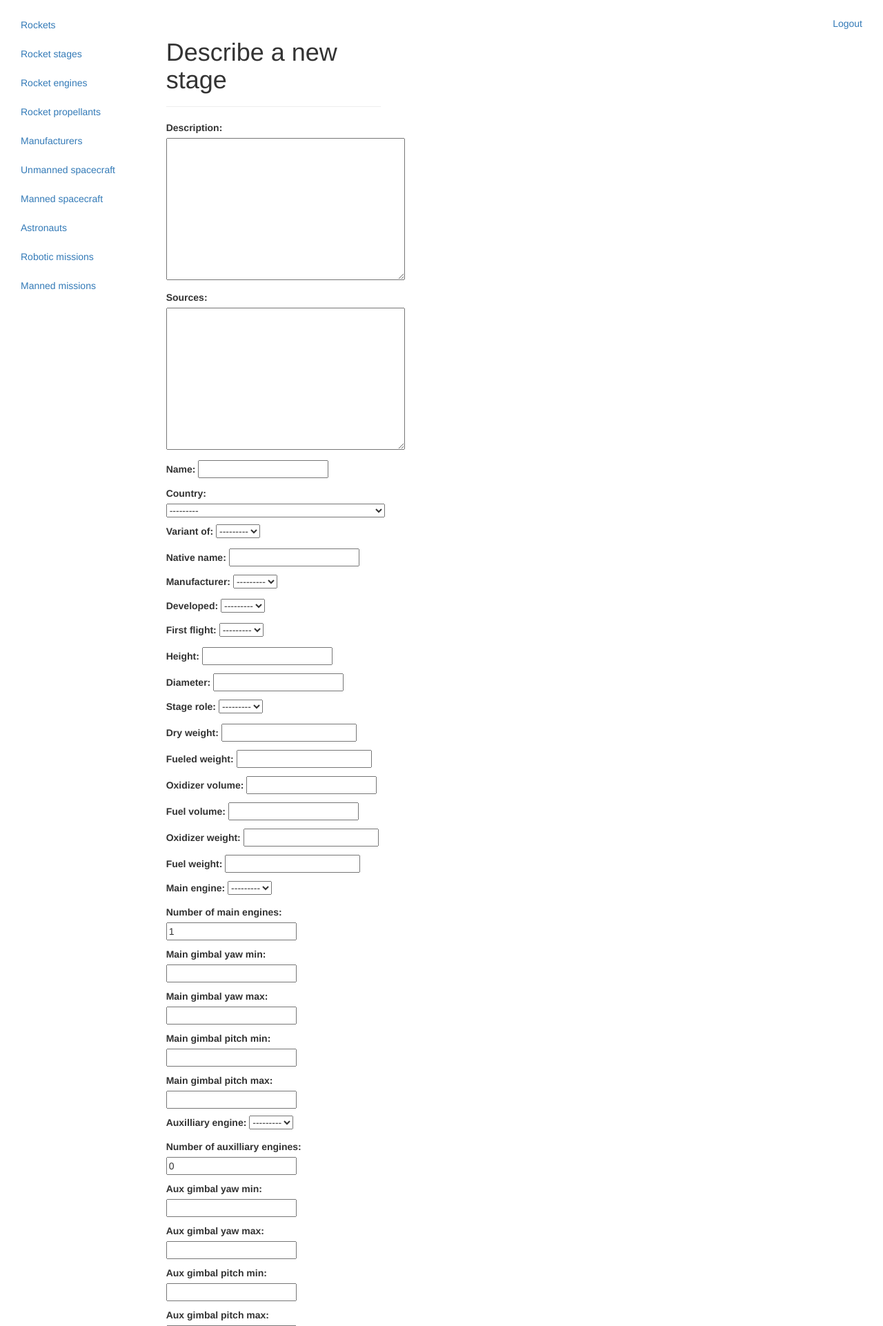
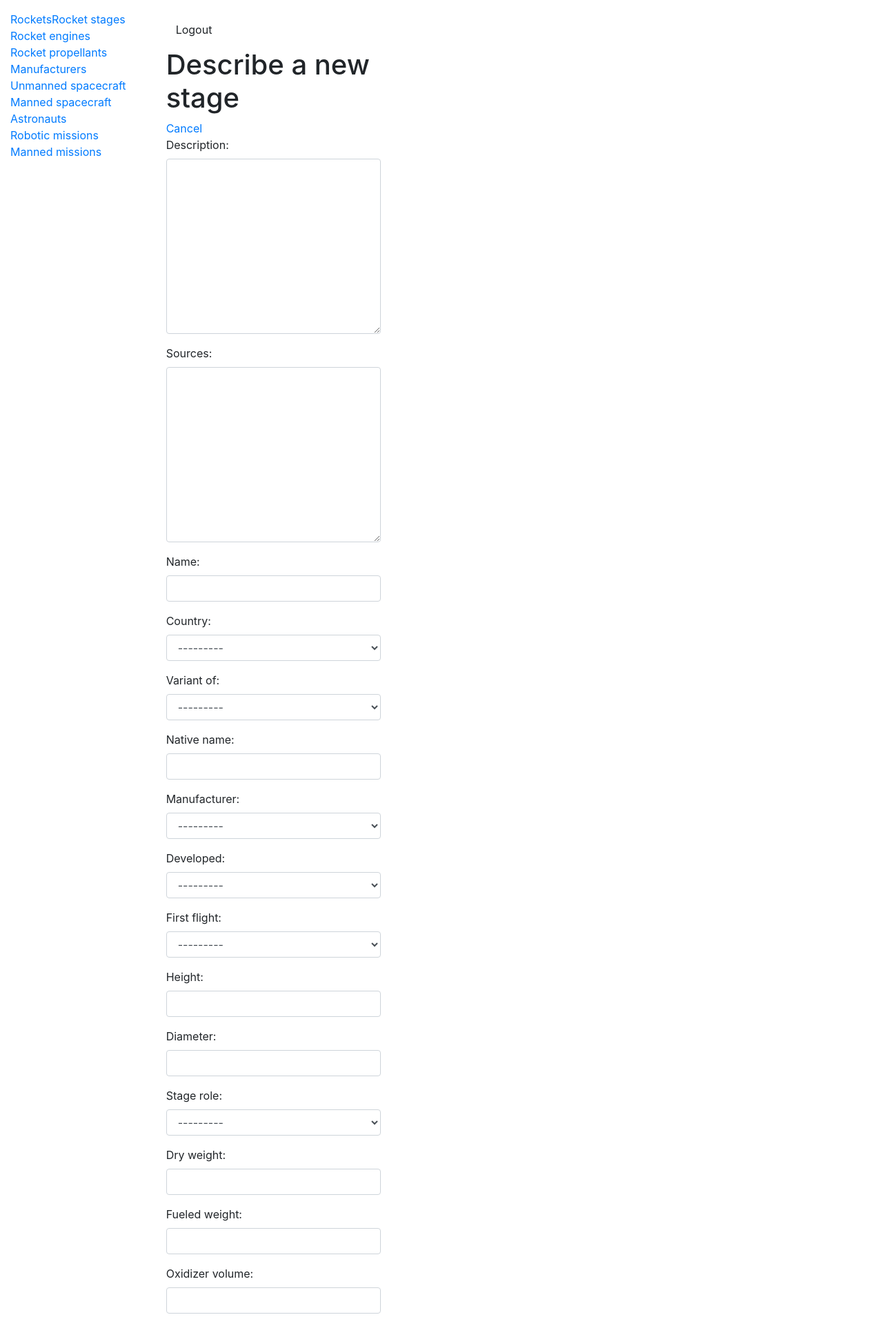
Before and after one commit to Hattivat/hypergolic-django, a Django app: a page that uses hypergolic/catalog/templates/catalog/generic_create.html in a window 1280 px wide. Shown: the top 1922 px of the page at 69% size. Run offline with Django 3.2, Linux system fonts and the light colour scheme; the visitor is signed in with stand-in values (Sample User, id 1); data that the repository does not hold is empty; style sheets or scripts are compiled from the project's sources; some libraries are stand-ins or nearby versions.

Commit message:
standardized on a cancel as a link near the top of the page for now

```diff
--- a/hypergolic/catalog/templates/catalog/generic_create.html
+++ b/hypergolic/catalog/templates/catalog/generic_create.html
@@ -7,11 +7,11 @@
 {% block content %}
 <div class="col-sm-4">
     <div class="page-header"><h1>Describe a new {{ verbose }}</h1></div>
+    <a href="{{ model.get_list_url }}">Cancel</a>
     <form action="" method="POST">
         {% csrf_token %}
         {{ form.as_p }}
         <input type="submit" value="Confirm" />
     </form>
-    <a class="btn btn-default" href="{{ model.get_list_url }}">Cancel</a>
 </div>
 {% endblock %}
--- a/hypergolic/catalog/templates/catalog/generic_update.html
+++ b/hypergolic/catalog/templates/catalog/generic_update.html
@@ -6,6 +6,7 @@
 
 {% block content %}
     <h1>Update {{ object }}</h1>
+    <div class="col-sm-4">
         <a href="{{ object.get_absolute_url }}">Cancel</a>
         <a href="{{ object.get_delete_url }}">Request deletion</a>
         <form action="" method="POST">
@@ -13,4 +14,5 @@
             {{ form.as_p }}
             <input type="submit" value="Confirm" />
         </form>
+    </div>
 {% endblock %}
--- a/hypergolic/static/js/hypergol.js
+++ b/hypergolic/static/js/hypergol.js
@@ -1,10 +1,12 @@
 $(function(){
-    $('form').children('select, :text, :password, :email, :url, :search, \
-                       :datetime-local, :date, :month, :time, :week, :number,\
-                       :tel, :color').addClass('form-control');
+    $('form').find('select, [type=text], [type=password], [type=email],\
+                    [type=url], [type=search], [type=datetime-local], textarea,\
+                    [type=date], [type=month], [type=time], [type=week],\
+                    [type=number], [type=tel], [type=color]').addClass('form-control');
     $('form').children('div, p').addClass('form-group');
-    $('form').children(':file').addClass('form-control-file');
-    $('form').children(':radio, :checkbox').addClass('form-check-input');
-    $('form').children(':radio, :checkbox').parent('div, p').addClass('form-check');
-    $('form').children(':radio, :checkbox').sibling('label').addClass('form-check-label');
+    $('form').find('[type=file]').addClass('form-control-file');
+    $('form').find('[type=radio], [type=checkbox]').addClass('form-check-input');
+    $('form').find('[type=radio], [type=checkbox]').parent('div, p').addClass('form-check');
+    $('form').find('[type=radio], [type=checkbox]').sibling('label').addClass('form-check-label');
+    $('form').children('[type=submit]').addClass('btn btn-success');
 });
```
Lines whose indentation alone changed are shown as unchanged.
